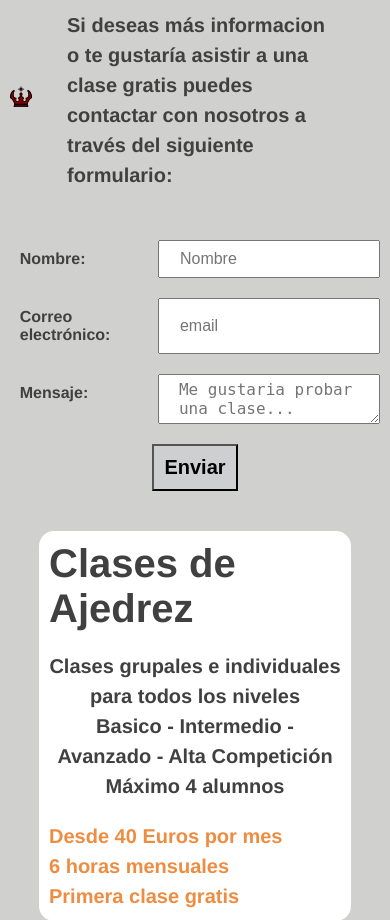
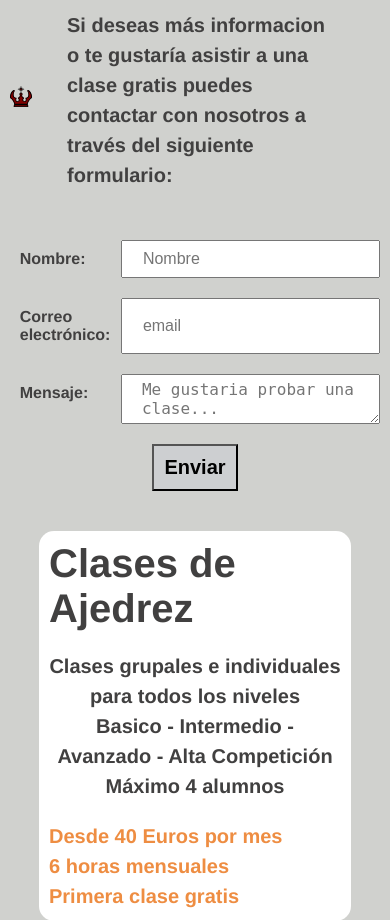
Before and after one commit to Gongit01/ClasesAjedrez, a Node server app: page / in a window 390 px wide. Shown: the part 3261-4181 px from the top of the page. Run offline with Node 20, Linux system fonts and the light colour scheme.

Commit message:
Add files via upload

```diff
--- a/public/styles/style1.css
+++ b/public/styles/style1.css
@@ -197,16 +197,16 @@ header .logo .elementobarra {
     width: 95%;
   }
   .Formulario label{
-    width: 40%;
+    width: 30%;
     font-size: 16px;
   }
 .Formulario input{
-  width: 60%;
+  width: 70%;
   font-size: 16px;
 }
 .Formulario textarea{
-  width: 60%;
-  max-width: 60%;
+  width: 70%;
+  max-width: 70%;
   font-size: 16px;
 }
 
```
